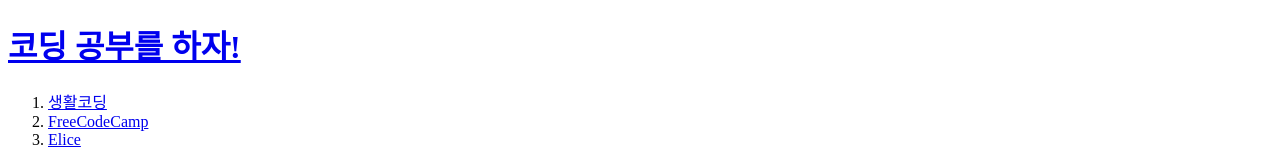
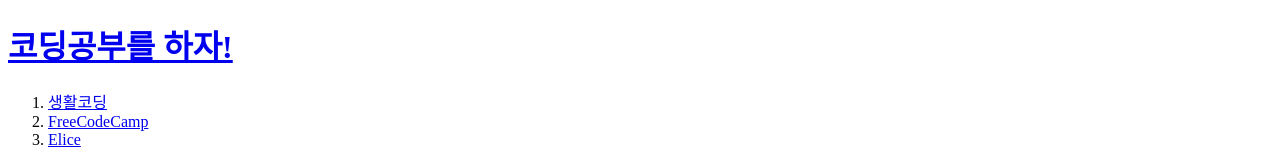
Before and after one commit to Mina-C/saengco_web1, a plain HTML site: page index.html in a window 1280 px wide. Shown: the top 160 px of the page. Drawn offline with Linux system fonts and the light colour scheme.

Commit message:
third version
제목에 띄어쓰기 없앰

```diff
--- a/index.html
+++ b/index.html
@@ -6,7 +6,7 @@
 </head>
 
 <body>
-	<h1><a href="index.html">코딩 공부를 하자!</a></h1>
+	<h1><a href="index.html">코딩공부를 하자!</a></h1>
 	<ol>
 		<li><a href="1.html">생활코딩</a></li>
 		<li><a href="2.html">FreeCodeCamp</a></li>
```
